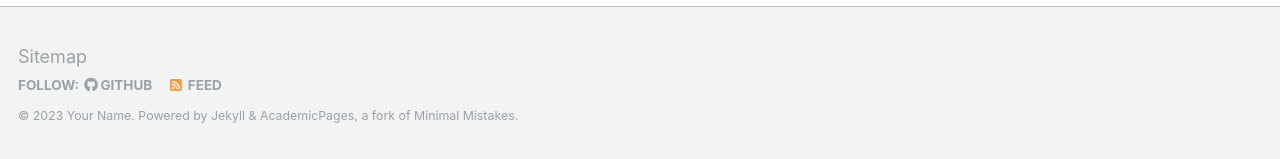
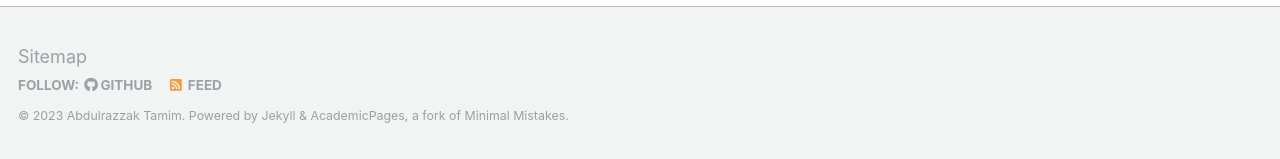
Before and after one commit to AbdulrazzakTamim/abdulrazzaktamim.github.io, a Jekyll site: the page built from _pages/about.md, in a window 1280 px wide. Shown: the part 738-897 px from the top of the page. Built offline with Jekyll 4.4.1, drawn with Linux system fonts in a browser that asks for light colours; comment, search, counter and statistics services are not loaded.

Commit message:
Update _config.yml

```diff
--- a/_config.yml
+++ b/_config.yml
@@ -9,7 +9,7 @@
 locale                   : "en-US"
 title                    : "Abdulrazzak Tamim"
 title_separator          : "-"
-name                     : &name "Your Name"
+name                     : &name "Abdulrazzak Tamim"
 description              : &description "personal description"
 url                      : https://www.abdulrazzaktamim.com # the base hostname & protocol for your site e.g. "https://mmistakes.github.io"
 baseurl                  : "" # the subpath of your site, e.g. "/blog"
```
